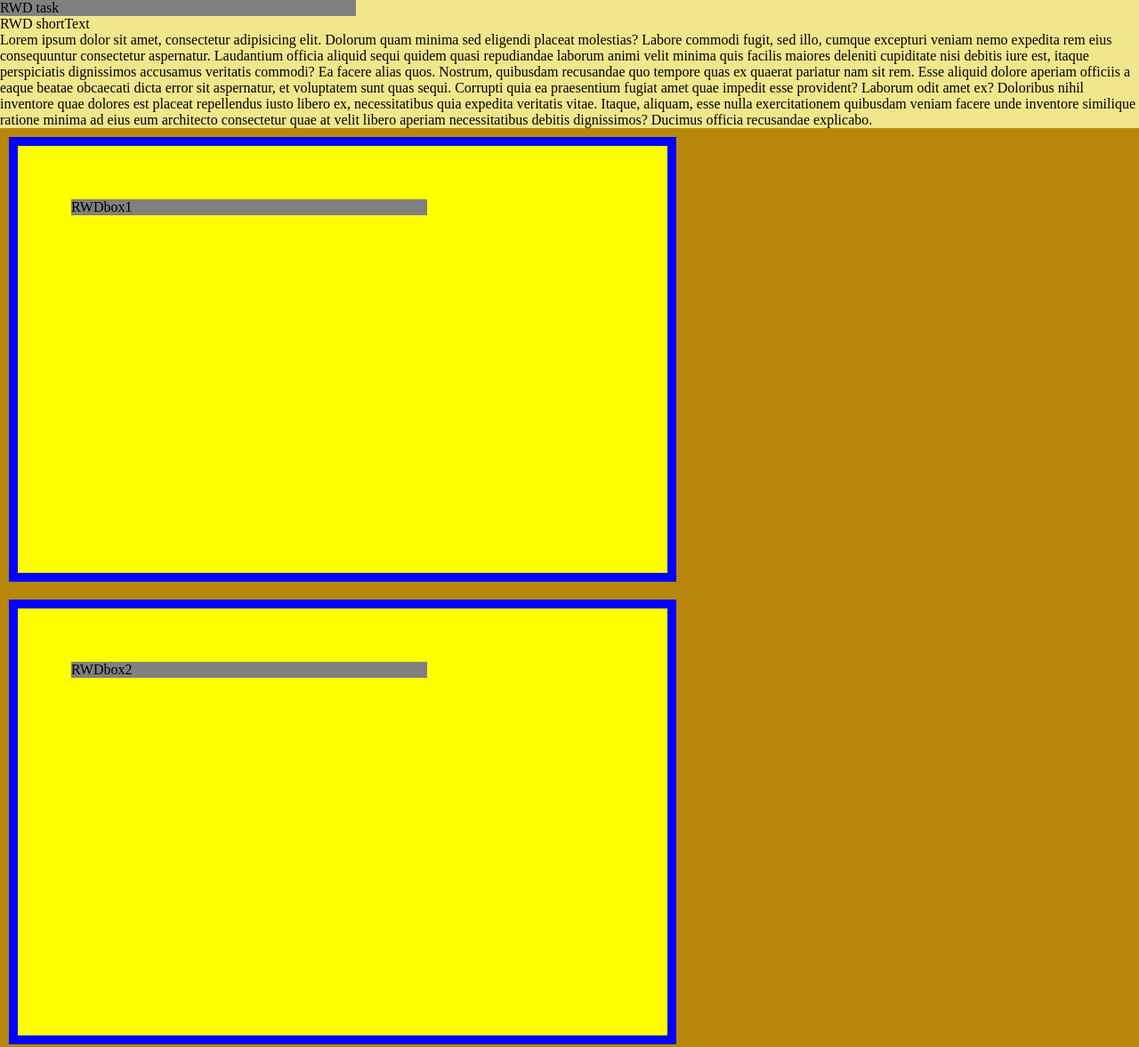
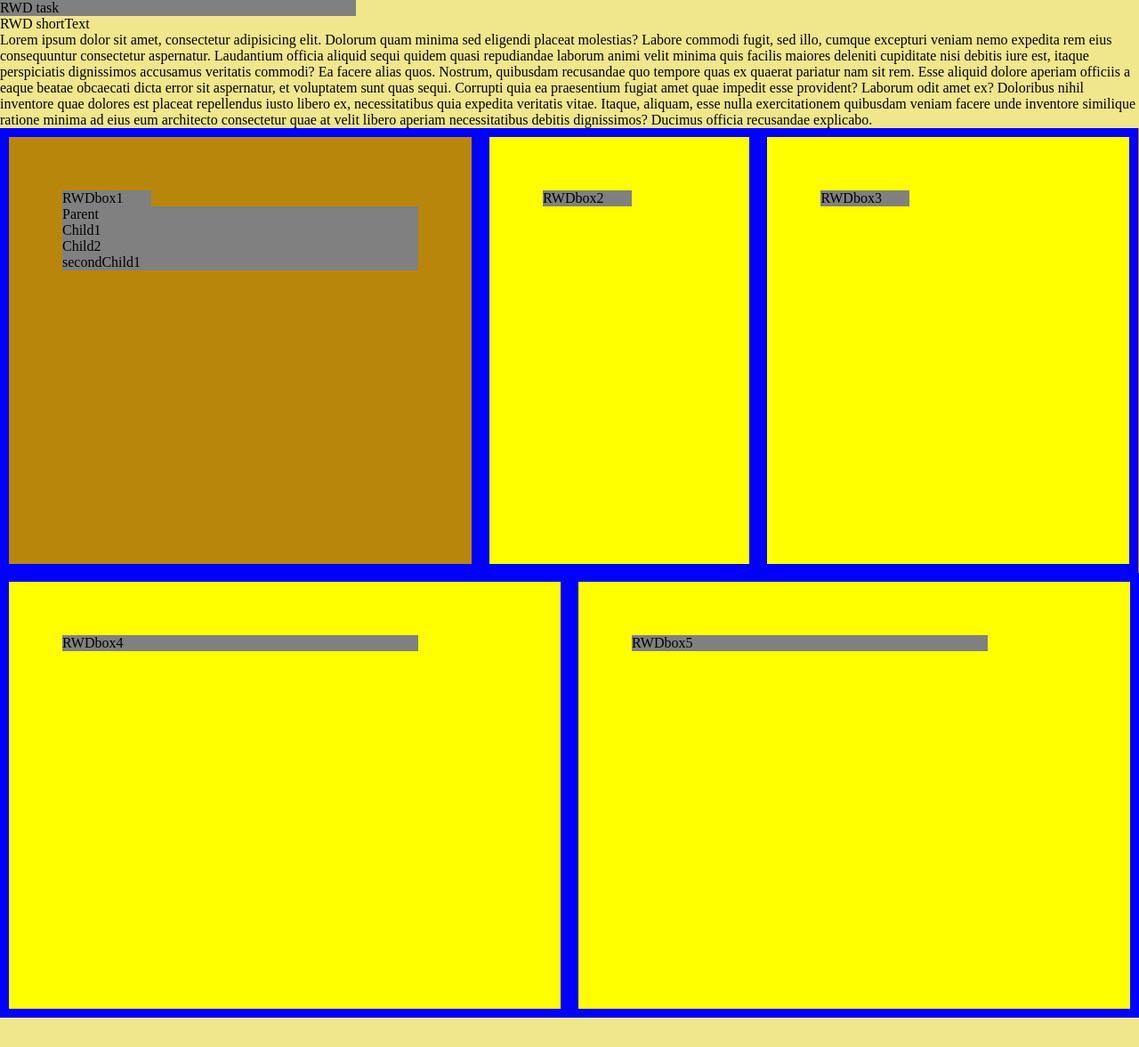
Before and after one commit to frontendpodyplomowe/Projektjunior1, a plain HTML site: page index.html in a window 1280 px wide. Shown: the top 1177 px of the page at 89% size. After the commit the page ends 1144 px from the top, so only its background shows below. Drawn offline with Linux system fonts and the light colour scheme.

Commit message:
@media update + relative fonts -intro

```diff
--- a/index.html
+++ b/index.html
@@ -10,6 +10,7 @@
   </head>
   <body>
     <p>RWD task</p>
+
     <p class="shortText">RWD shortText</p>
     <p class="longText">
       Lorem ipsum dolor sit amet, consectetur adipisicing elit. Dolorum quam
@@ -31,16 +32,37 @@
     </p>
     <div class="boxes">
       <div class="firstLine">
-        <div class="box ">
+        <div class="box relativeFonts">
           <p>RWDbox1</p>
+          <div class="parent">
+            <p>Parent</p>
+            <div class="child1">
+                <p>Child1</p>
+                <div class="child2">
+                    <p>Child2</p>
+                </div>
+            </div>
+
+            <div class="secondChild1">
+                <p>secondChild1</p>
+            </div>
         </div>
-        <div class="box ">
+        </div>
+        <div class="box">
           <p>RWDbox2</p>
         </div>
       </div>
       <div class="box box3">
         <p>RWDbox3</p>
       </div>
+      <div class="lastLine">
+        <div class="box">
+          <p>RWDbox4</p>
+        </div>
+        <div class="box">
+          <p>RWDbox5</p>
+        </div>
+      </div>
     </div>
   </body>
 </html>
--- a/style.css
+++ b/style.css
@@ -20,22 +20,31 @@
   text-decoration: underline;
 } */
 
+
+
 p:first-child {
   text-align: left;
   width: 400px;
   background-color: grey;
 }
 
+
 div {
   background-color: darkgoldenrod;
 }
+
+
+.relativeFonts{
+    background-color: inherit;
+}
+
 
 /* CSS rules - @media queries */
 /* obsłuzyc podstawowe break points */
 
 /* 576 768 992 1200 px */
 
-@media only screen and (max-width: 575px) {
+@media screen and (max-width: 575px) {
   .shortText,
   .longText,
   div {
@@ -43,7 +52,7 @@ div {
   }
 }
 /* 1 rem = 16px domyslna wysokosc fontu */
-@media all and (min-width: 576px) and (max-width: 767px) {
+@media screen and (min-width: 576px) and (max-width: 767px) {
   .shortText {
     background-color: red;
     font-size: 2rem;
@@ -86,8 +95,9 @@ div {
     max-width: 50%;
   } */
 
-  .firstLine{
-      display: flex;
+  .firstLine,
+  .lastLine {
+    display: flex;
   }
 
   .box p {
@@ -98,3 +108,43 @@ div {
     width: 100%;
   }
 }
+
+@media screen and (min-width: 1200px) {
+  /* oprogramuj style w tym przedziale aby w pierwszej linii były trzy boxy równej szerokości a drugiej dwa tez równej szerkości */
+
+  @media screen and (min-width: 1200px) {
+    /* First line */
+    .boxes {
+      display: flex;
+      flex-wrap: wrap;
+    }
+    .firstLine {
+      display: flex;
+      width: 66.6%;
+      margin: 0;
+      padding: 0;
+    }
+    .firstLine > .box {
+      margin: 0;
+    }
+    .box3 {
+      width: 33.3%;
+      margin: 0;
+    }
+    .firstLine > * > p,
+    .box3 > p {
+      width: 100px;
+    }
+
+    /* Second line */
+    .lastLine {
+      display: flex;
+      width: 100%;
+    }
+
+    .lastLine > .box {
+      margin: 0;
+      min-width: 50%;
+    }
+  }
+}
```
